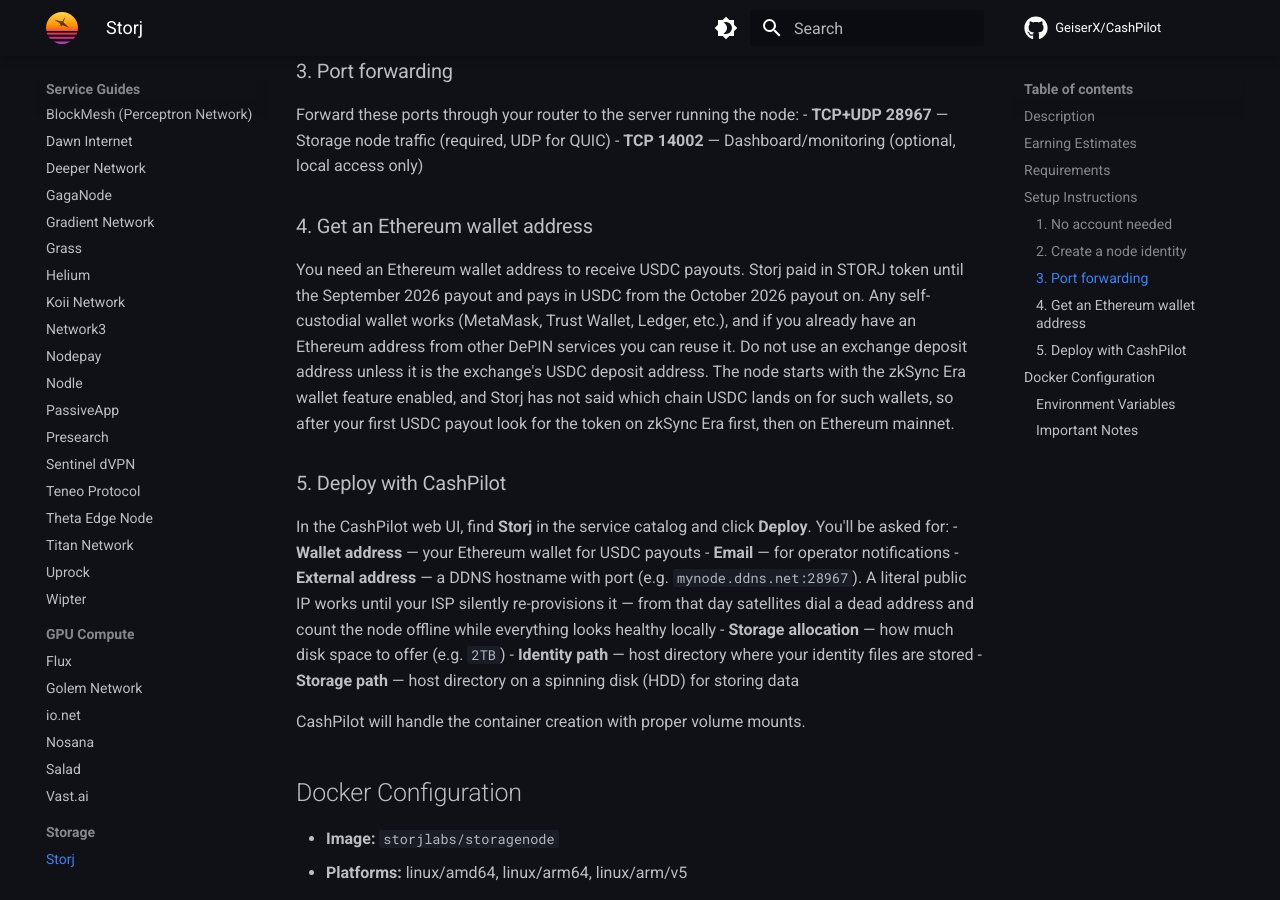
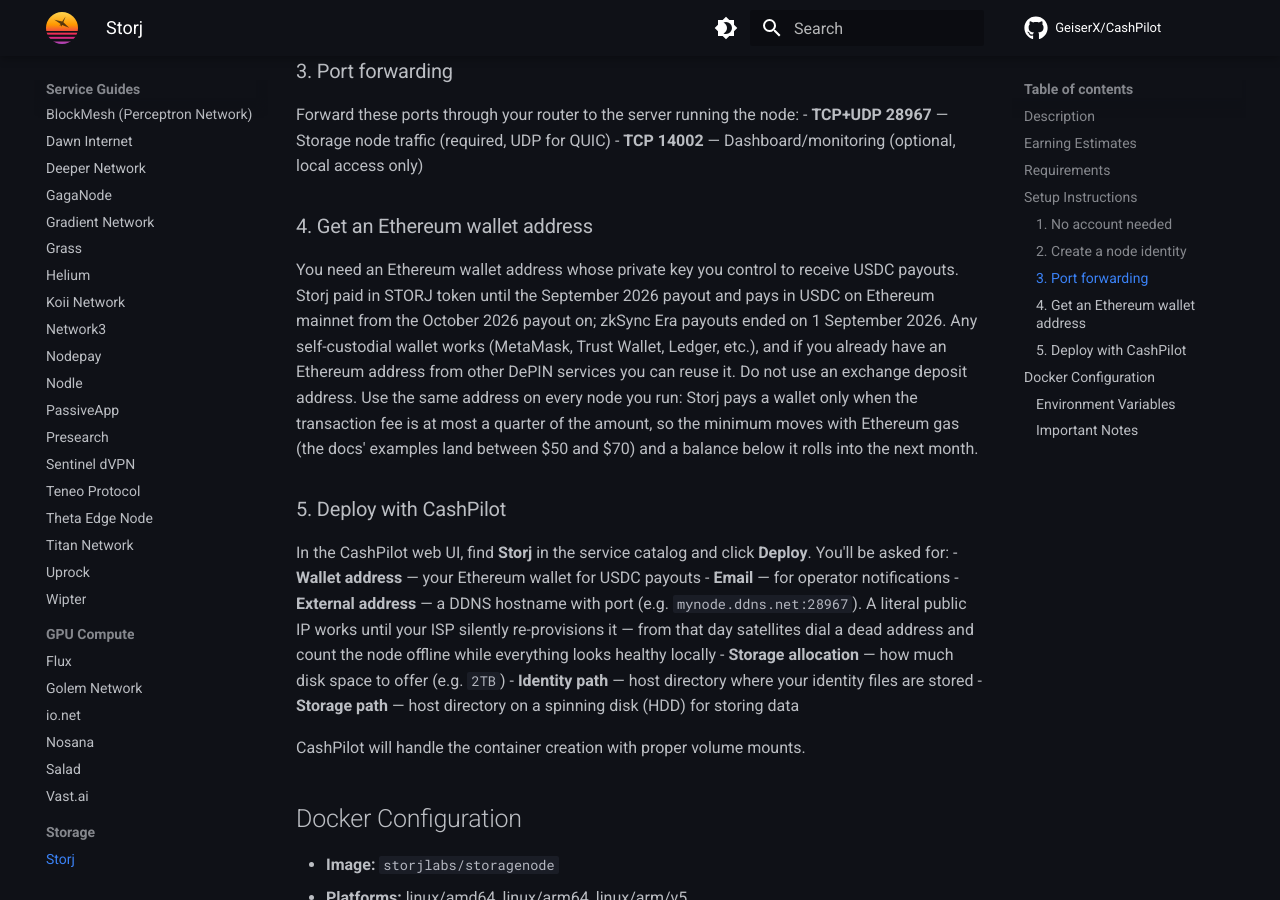
Before and after one commit to GeiserX/CashPilot, an MkDocs documentation site: the page built from docs/guides/storj.md, in a window 1280 px wide and 900 px high, scrolled down 1938 px. Built offline with MkDocs 1.6.1 and Material for MkDocs 9.7.7, drawn with Linux system fonts in a browser that asks for light colours; comment, search, counter and statistics services are not loaded; some of the changed text lies outside the part shown.

Commit message:
fix(storj): drop the sunset zkSync flag and the $4 minimum that no longer exists
Storj ended zkSync Era payouts on 1 September 2026 and ignores the wallet
feature, so the catalog no longer starts the node with it. The minimum is
not a fixed number either: a wallet is paid only when the Ethereum
transaction fee is at most 25% of the amount, and smaller balances roll
into the next month. The entry documents that instead of $4, which would
have told operators they were eligible at a balance Storj will not send.

The guide keeps one wallet policy (self-custodial, never an exchange
address) and points operators at Ethereum mainnet only.

```diff
--- a/docs/guides/storj.md
+++ b/docs/guides/storj.md
@@ -5,7 +5,7 @@
 
 ## Description
 
-Storj is a decentralized cloud storage network where you earn by renting out your unused disk space. Run the storage node via Docker and get paid approximately $1.50/TB stored per month plus $2/TB egress. Payouts are monthly in USDC, a US-dollar stablecoin, to an Ethereum wallet you control (STORJ token until the September 2026 payout). Requires at least 550GB of available disk space and a stable internet connection. One of the most mature and truly passive storage income services.
+Storj is a decentralized cloud storage network where you earn by renting out your unused disk space. Run the storage node via Docker and get paid approximately $1.50/TB stored per month plus $2/TB egress. Payouts are monthly in USDC, a US-dollar stablecoin, on Ethereum mainnet to a wallet you control, once the balance clears a fee-based minimum (STORJ token until the September 2026 payout). Requires at least 550GB of available disk space and a stable internet connection. One of the most mature and truly passive storage income services.
 
 ## Earning Estimates
 
@@ -60,7 +60,7 @@
 
 ### 4. Get an Ethereum wallet address
 
-You need an Ethereum wallet address to receive USDC payouts. Storj paid in STORJ token until the September 2026 payout and pays in USDC from the October 2026 payout on. Any self-custodial wallet works (MetaMask, Trust Wallet, Ledger, etc.), and if you already have an Ethereum address from other DePIN services you can reuse it. Do not use an exchange deposit address unless it is the exchange's USDC deposit address. The node starts with the zkSync Era wallet feature enabled, and Storj has not said which chain USDC lands on for such wallets, so after your first USDC payout look for the token on zkSync Era first, then on Ethereum mainnet.
+You need an Ethereum wallet address whose private key you control to receive USDC payouts. Storj paid in STORJ token until the September 2026 payout and pays in USDC on Ethereum mainnet from the October 2026 payout on; zkSync Era payouts ended on 1 September 2026. Any self-custodial wallet works (MetaMask, Trust Wallet, Ledger, etc.), and if you already have an Ethereum address from other DePIN services you can reuse it. Do not use an exchange deposit address. Use the same address on every node you run: Storj pays a wallet only when the transaction fee is at most a quarter of the amount, so the minimum moves with Ethereum gas (the docs' examples land between $50 and $70) and a balance below it rolls into the next month.
 
 ### 5. Deploy with CashPilot
 
```
Also changed, not shown: docs/guides/README.md (+1 -1 lines), 3 other files.
